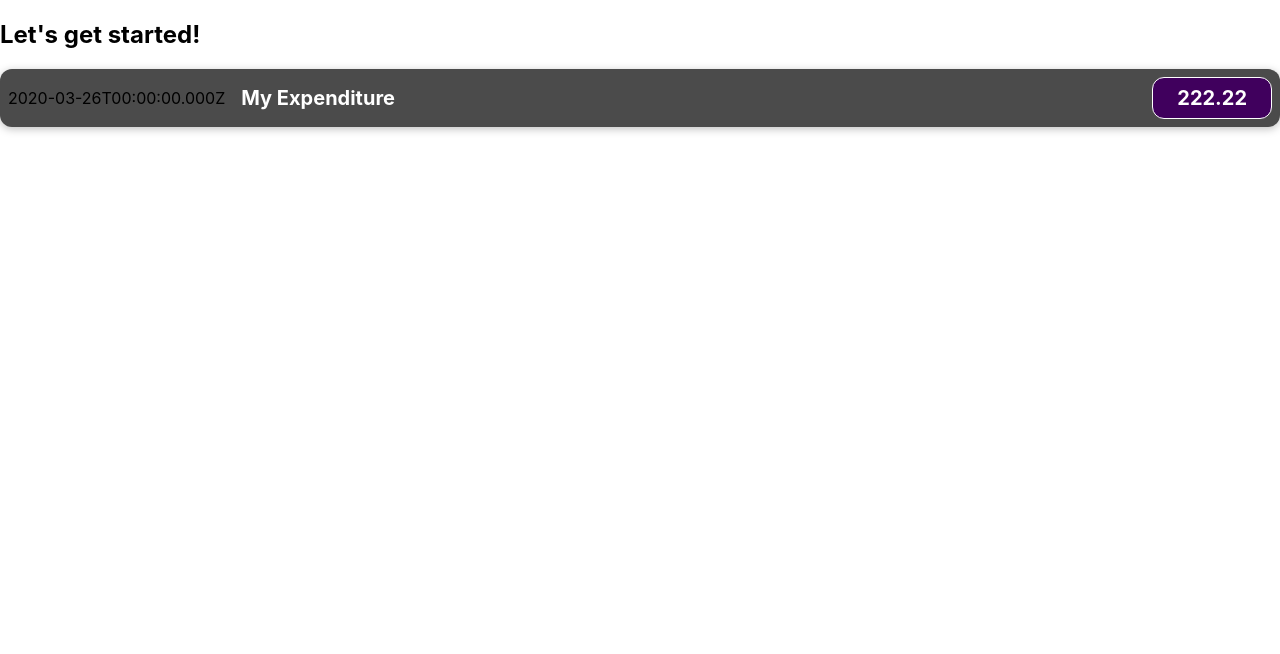
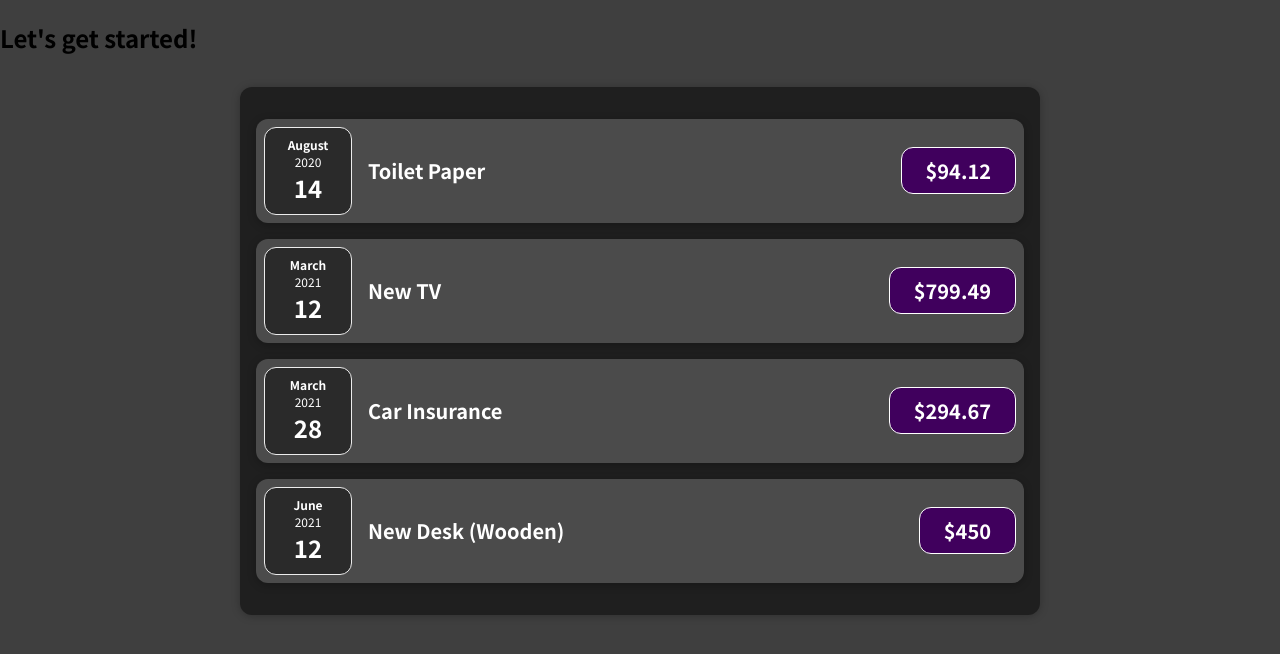
Before and after one commit to yashUcr773/Learn_React, a React (Create React App) app in the folder learn-react/: page / in a window 1280 px wide. Shown: the top 654 px of the page. Built offline with nearby package versions, Linux system fonts and the light colour scheme.

Commit message:
props and subcomponents

```diff
--- a/learn-react/src/App.js
+++ b/learn-react/src/App.js
@@ -1,11 +1,39 @@
-import ExpenseItems from "./components/ExpenseItem";
+import Expenses from "./components/Expenses";
 
 function App() {
+    const expenses = [
+        {
+            id: "e1",
+            title: "Toilet Paper",
+            amount: "$94.12",
+            date: new Date(2020, 7, 14),
+        },
+        {
+            id: "e2",
+            title: "New TV",
+            amount: "$799.49",
+            date: new Date(2021, 2, 12),
+        },
+        {
+            id: "e3",
+            title: "Car Insurance",
+            amount: "$294.67",
+            date: new Date(2021, 2, 28),
+        },
+        {
+            id: "e4",
+            title: "New Desk (Wooden)",
+            amount: "$450",
+            date: new Date(2021, 5, 12),
+        },
+    ];
+
     return (
         <div>
             <h2>Let's get started!</h2>
-            <ExpenseItems></ExpenseItems>
+            <Expenses expenses={expenses} />
         </div>
     );
 }
+
 export default App;
--- a/learn-react/src/components/ExpenseItem.js
+++ b/learn-react/src/components/ExpenseItem.js
@@ -1,17 +1,15 @@
 import "./ExpenseItem.scss";
+import ExpenseDate from "./ExpensesDate";
 
-function ExpenseItems() {
-
-    let date = new Date(2020, 2, 26)
-    let desc = 'My Expenditure'
-    let price = 222.22
-
+function ExpenseItems(props) {
     return (
         <div className="expense-item">
-            <div>{date.toISOString()}</div>
+            <ExpenseDate date={props.expense.date} />
             <div className="expense-item__description">
-                <h2>{desc}</h2>
-                <div className="expense-item__price">{price}</div>
+                <h2>{props.expense.title}</h2>
+                <div className="expense-item__price">
+                    {props.expense.amount}
+                </div>
             </div>
         </div>
     );
--- /dev/null
+++ b/learn-react/src/components/Expenses.js
@@ -0,0 +1,14 @@
+import ExpenseItem from "./ExpenseItem";
+import "./Expenses.scss";
+
+function Expenses(props) {
+    return (
+        <div className="expenses">
+            {props.expenses.map((expense) => {
+                return <ExpenseItem expense={expense} key={expense.id} />;
+            })}
+        </div>
+    );
+}
+
+export default Expenses;
--- /dev/null
+++ b/learn-react/src/components/Expenses.scss
@@ -0,0 +1,9 @@
+.expenses {
+    padding: 1rem;
+    background-color: rgb(31, 31, 31);
+    margin: 2rem auto;
+    width: 50rem;
+    max-width: 95%;
+    border-radius: 12px;
+    box-shadow: 0 1px 8px rgba(0, 0, 0, 0.25);
+}
--- /dev/null
+++ b/learn-react/src/components/ExpensesDate.js
@@ -0,0 +1,17 @@
+import "./ExpensesDate.scss";
+
+function ExpenseDate(props) {
+    const month = props.date.toLocaleString("en-US", { month: "long" });
+    const day = props.date.toLocaleString("en-US", { day: "2-digit" });
+    const year = props.date.getFullYear();
+
+    return (
+        <div className="expense-date">
+            <div className="expense-date__month">{month}</div>
+            <div className="expense-date__year">{year}</div>
+            <div className="expense-date__day">{day}</div>
+        </div>
+    );
+}
+
+export default ExpenseDate;
--- /dev/null
+++ b/learn-react/src/components/ExpensesDate.scss
@@ -0,0 +1,26 @@
+.expense-date {
+    display: flex;
+    flex-direction: column;
+    width: 5.5rem;
+    height: 5.5rem;
+    border: 1px solid #ececec;
+    background-color: #2a2a2a;
+    color: white;
+    border-radius: 12px;
+    align-items: center;
+    justify-content: center;
+
+    .expense-date__month {
+        font-size: 0.75rem;
+        font-weight: bold;
+    }
+
+    .expense-date__year {
+        font-size: 0.75rem;
+    }
+
+    .expense-date__day {
+        font-size: 1.5rem;
+        font-weight: bold;
+    }
+}
--- a/learn-react/src/index.css
+++ b/learn-react/src/index.css
@@ -1,13 +1,14 @@
+@import url('https://fonts.googleapis.com/css2?family=Noto+Sans+JP:wght@400;700&display=swap');
+
+* {
+  box-sizing: border-box;
+}
+
+html {
+  font-family: 'Noto Sans JP', sans-serif;
+}
+
 body {
   margin: 0;
-  font-family: -apple-system, BlinkMacSystemFont, 'Segoe UI', 'Roboto', 'Oxygen',
-    'Ubuntu', 'Cantarell', 'Fira Sans', 'Droid Sans', 'Helvetica Neue',
-    sans-serif;
-  -webkit-font-smoothing: antialiased;
-  -moz-osx-font-smoothing: grayscale;
+  background-color: #3f3f3f;
 }
-
-code {
-  font-family: source-code-pro, Menlo, Monaco, Consolas, 'Courier New',
-    monospace;
-}
```
